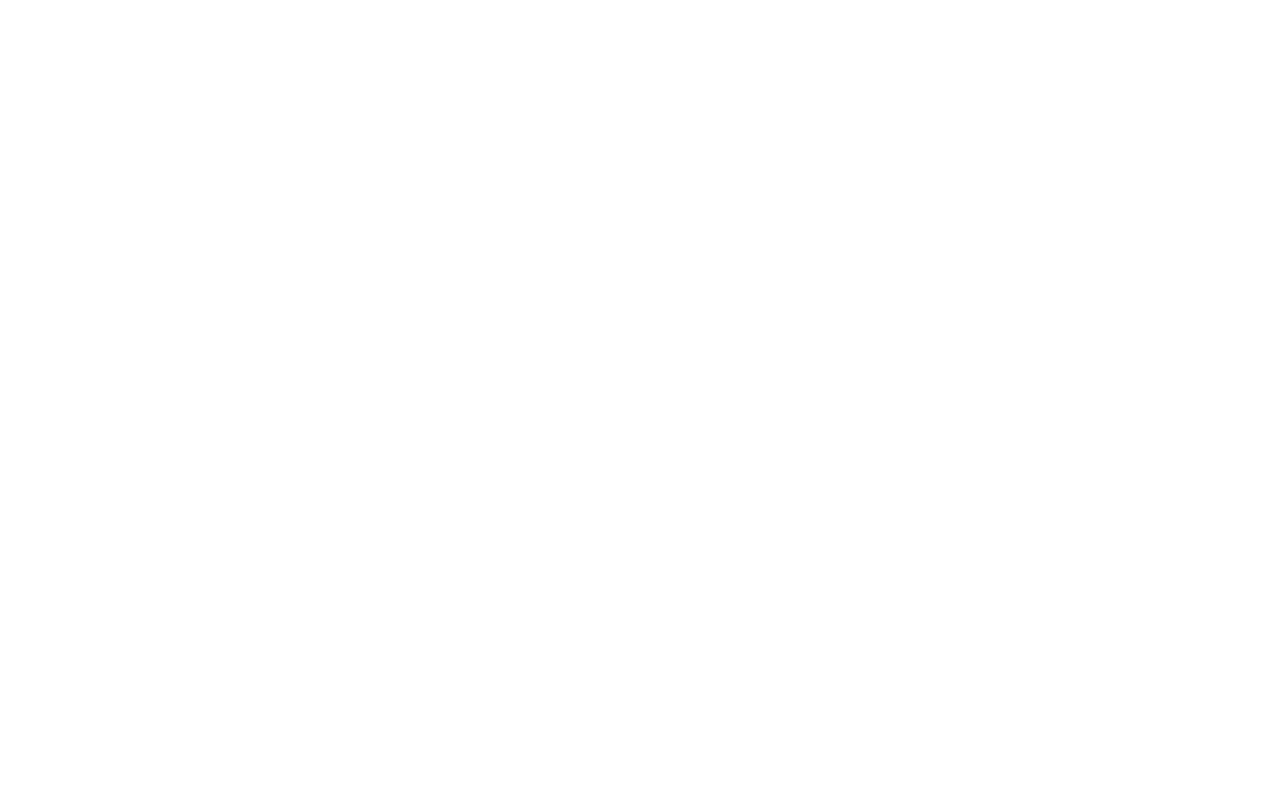
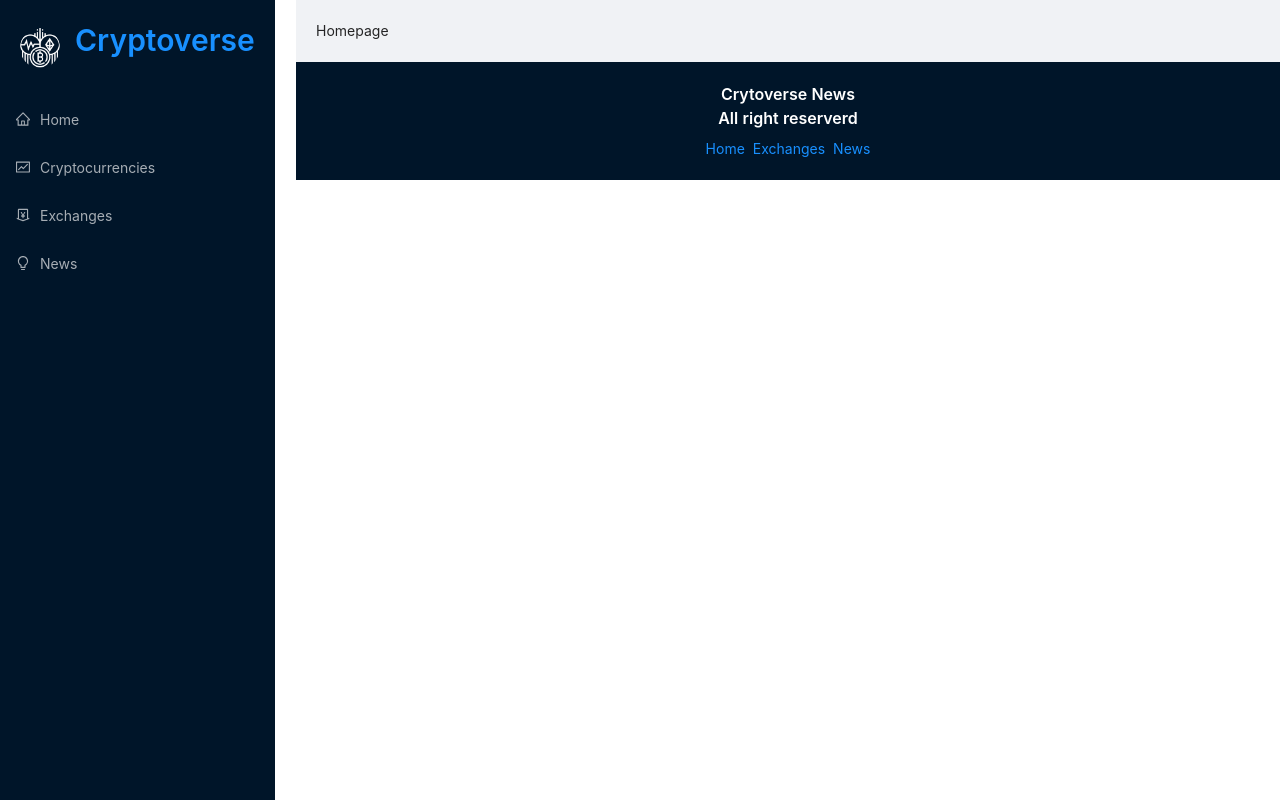
Before and after one commit to phminh3033/Crypto-Web, a React (Create React App) app: page / in a window 1280 px wide. Built offline with nearby package versions, Linux system fonts and the light colour scheme.

Commit message:
end layout

```diff
--- a/package.json
+++ b/package.json
@@ -18,6 +18,7 @@
     "react-chartjs-2": "^4.1.0",
     "react-dom": "^18.0.0",
     "react-redux": "^7.2.8",
+    "react-router-dom": "^6.3.0",
     "react-scripts": "5.0.0",
     "web-vitals": "^2.1.4"
   },
--- a/public/index.html
+++ b/public/index.html
@@ -11,7 +11,7 @@
     />
     <link rel="apple-touch-icon" href="%PUBLIC_URL%/logo192.png" />
     <link rel="manifest" href="%PUBLIC_URL%/manifest.json" />
-    <title>Cryto News</title>
+    <title>Cryptoverse News</title>
   </head>
   <body>
     <div id="root"></div>
--- /dev/null
+++ b/src/App.css
@@ -0,0 +1,378 @@
+:root{
+    --text-primary:#000;
+    --bgPrimary:#fff;
+    --bgSecondary: #F9F9F9;
+    --pink: #0071bd;
+    --light-blue: #e6f7ff;
+    --border: #d9d9d9;
+}
+
+* {
+    margin: 0;
+    padding: 0;
+    box-sizing: border-box;
+}
+
+a:hover{
+    color: var(--pink) !important;
+}
+
+.app{
+    display: flex;
+    overflow: hidden;
+}
+
+.navbar{
+    flex: 0.2;
+    background-color: rgb(0, 21, 41);
+}
+
+.main{
+    flex: 0.8;
+    width: 100%;
+
+}
+.routes{
+    padding: 20px;
+}
+.nav-container{
+    position: fixed;
+    left: 0;
+    margin: 10px;
+    height: 100vh;
+    margin: 0px;
+    background-color: rgb(0, 21, 41);
+}
+
+.logo-container{
+    background-color: #001529;
+    display: flex;
+    padding: 20px;
+    align-items: center;
+    width: 100%;
+}
+.logo{
+    margin:0 0 0 15px;
+}
+.logo a{
+   color: white;
+}
+.menu-control-container{
+    display: none !important;
+    position: absolute !important;
+    right: 10px !important;
+    top: 25px !important;
+    font-size: 1.2rem !important;
+    background-color: var(--bgSecondary) !important;
+    border: none !important;
+}
+
+.loader{
+    height: 81vh;
+    display: flex;
+    justify-content: center;
+    align-items: center;
+}
+
+@media screen and (max-width:1300px){
+    .main{
+        margin-left: 50px;
+    }
+}
+
+@media screen and (max-width:1170px){
+    .main{
+        margin-left: 50px;
+    }
+}
+
+@media screen and (max-width:1000px){
+    .main{
+        margin-left: 100px;
+    }
+}
+
+@media screen and (max-width:800px){
+    .app{
+        flex-direction: column;
+        overflow: hidden;
+    }
+
+    .navbar{
+        flex: 1;
+    }
+
+    .main{
+        flex: 1;
+        margin-top: 90px;
+        margin-left: 0px;
+        margin-right: 10px;
+    }
+
+    .nav-container{
+        height: 8vh;
+        position:fixed;
+        width: 100%;
+        z-index: 100;
+        background-color: var(--bgSecondary);
+    }
+
+    .menu-control-container{
+        display: block !important;
+    }
+
+    .ant-menu{
+        position: absolute;
+        right: 0px;
+    }
+    .home-title{
+        font-size: 1.4rem !important;
+    }
+    .show-more{
+        font-size: 1.3rem !important;
+    }
+}
+
+.coin-detail-container{
+    margin: 30px;
+}
+
+.coin-heading-container{
+    display: flex;
+    justify-content: center;
+    align-items: center;
+    flex-direction: column;
+    border-bottom: 1px solid var(--border);
+    padding-top: 20px;
+    padding-bottom: 20px;
+    gap: 10px;
+}
+
+.coin-heading-container .coin-name{
+    font-weight: 900;
+    color: var(--pink);
+}
+
+.coin-heading-container p{
+    font-size: 1rem;
+    opacity: 0.9;
+    margin-bottom: 20px;
+}
+
+.stats-container{
+    display: flex;
+    justify-content: space-between;
+    align-items: center;
+    gap: 40px;
+}
+
+.stats-container h2{
+    font-weight: 700;
+    font-size: 1.4rem;
+    margin-top: 20px;
+    color: var(--pink);
+}
+
+.coin-details-heading{
+    font-weight: 700 !important;
+    margin-top: 20px !important;
+    color: var(--pink) !important;
+}
+
+.coin-stats{
+    display: flex;
+    justify-content: space-between;
+    border-bottom: 1px solid var(--border);
+    font-size: 1rem;
+    opacity: 0.9;
+    padding: 20px;
+
+}
+
+.coin-stats-name{
+    display: flex;
+    gap: 10px;
+    font-size: 1rem;
+}
+
+.stats{
+    font-weight: 800;
+}
+
+.coin-value-statistics-heading p{
+    font-size: 1rem;
+    opacity: 0.9;
+}
+
+.coin-desc-link{
+    display: flex;
+    gap: 40px;
+    margin-top: 40px;
+    padding-top: 20px;
+}
+
+.coin-desc-link h2{
+    font-weight: 700;
+    color: var(--pink);
+}
+
+.coin-desc-link p{
+    font-size: 1rem;
+    opacity: 0.9;
+}
+
+.coin-desc-link a{
+    color: var(--pink);
+}
+
+.coin-desc-link h3{
+    font-weight: 700;
+}
+
+.coin-desc{
+    flex: 0.5;
+}
+
+.coin-links{
+  padding: 0px 20px;
+    flex: 0.5;
+}
+
+.coin-link{
+    display: flex;
+    justify-content: space-between;
+    align-items: center;
+    border-bottom: 1px solid var(--border);
+    padding: 20px;
+}
+
+.link-name{
+    text-transform: capitalize;
+    font-size: 1rem;
+}
+
+.coin-link a{
+    color: var(--pink);
+    font-weight: 700;
+    font-size: 1rem;
+}
+
+.coin-link:hover, .coin-stats:hover{
+    background-color: var(--bgSecondary);
+}
+
+@media screen and (max-width:1000px){
+    .stats-container{
+        flex-direction: column;
+    }
+    .coin-desc-link{
+        flex-direction: column;
+    }
+    .stats-container h2{
+        margin-top: 0px;
+    }
+}
+
+@media screen and (max-width: 500px){
+    .coin-links{
+        padding: 0px;
+    }
+    .coin-detail-container{
+        margin: 0;
+    }
+}
+@media screen and (max-width: 500px){
+    .heading{
+        margin-top: 20px;
+    }
+}
+
+.select-news{
+    width: 180px;
+}
+.news-card{
+    min-height: 300px !important;
+}
+.news-image-container{
+    display: flex !important;
+    justify-content: space-between !important;
+}
+.news-title{
+width: 70%;
+}
+
+.news-image-container .img{
+    width:100px;
+    height:100px;
+}
+.news-card p{
+    color: black;
+    margin: 10px 0px !important;
+}
+.provider-container{
+    display: flex;
+    justify-content: space-between;
+}
+.provider-name{
+    margin-left: 10px;
+}
+
+.chart-header{
+    display: flex;
+    justify-content: space-between;
+    gap: 50px;
+    color: #0071bd;
+}
+.chart-title{
+    color: #0071bd !important;
+}
+.price-container{
+    display: flex !important;
+    gap: 20px !important;
+    align-items: center !important;
+    flex-wrap: wrap !important;
+}
+.price-change{
+    font-weight: 900 !important;
+}
+.current-price{
+    margin-top: 0px !important;
+    font-weight: 900 !important;
+}
+.home-heading-container{
+    display: flex;
+    justify-content: space-between;
+    align-items: center;
+    margin-top: 40px;
+}
+.show-more{
+    margin-top: 0px !important;
+}
+.exchange-image{
+    margin: 0px 10px !important;
+}
+.search-crypto{
+    margin: 20px auto 30px auto;
+    width: 250px;
+}
+.crypto-card-container{
+    min-height: 65vh !important;
+}
+.crypto-card{
+    min-width: 250px;
+}
+.crypto-card .crypto-image{
+    width:35px;
+}
+.select-timeperiod{
+    width: 200px !important;
+    margin-top: 20px !important;
+}
+
+.footer {
+    background-color: #001529;
+    display: flex;
+    flex-direction: column;
+    padding: 20px;
+    align-items: center;
+}
--- a/src/App.js
+++ b/src/App.js
@@ -2,12 +2,49 @@ import React from 'react';
 import { Switch, Route, Link } from 'react-router-dom';
 import { Layout, Typography, Space } from 'antd';
 
+import { Navbar, Exchanges, Homepage, Cryptocurrencies, CryptoDetails, News } from './components';
+import './App.css'
+
 const App = () => {
   return (
     <div className="app">
-        <div className="navbar"></div>
-        <div className="main"></div>
-        <div className="footer"></div>
+        <div className="navbar">
+          <Navbar/>
+        </div>
+        <div className="main">
+          <Layout>
+            <div className="routes">
+              <Switch>
+                <Route exact path="/">
+                  <Homepage/>
+                </Route>
+                <Route exact path="/exchanges">
+                  <Exchanges/>
+                </Route>
+                <Route exact path="/cryptocurrencies">
+                  <Cryptocurrencies/>
+                </Route>
+                <Route exact path="/crypto/:coinId">
+                  <CryptoDetails/>
+                </Route>
+                <Route exact path="/news">
+                  <News/>
+                </Route>
+              </Switch>
+            </div>
+          </Layout>
+          <div className="footer">
+            <Typography.Title level={5} style={{color: 'white', textAlign: 'center'}}>
+              Crytoverse News <br/>
+              All right reserverd
+            </Typography.Title>
+            <Space>
+              <Link to="/">Home</Link>
+              <Link to="/exchanges">Exchanges</Link>
+              <Link to="/news">News</Link>
+            </Space>
+          </div>
+        </div>
     </div>
   );
 }
--- /dev/null
+++ b/src/components/CryptoDetails.jsx
@@ -0,0 +1,9 @@
+import React from 'react'
+
+const CryptoDetails = () => {
+  return (
+    <div>CryptoDetails</div>
+  )
+}
+
+export default CryptoDetails
--- /dev/null
+++ b/src/components/Cryptocurrencies.jsx
@@ -0,0 +1,9 @@
+import React from 'react'
+
+const Cryptocurrencies = () => {
+  return (
+    <div>Cryptocurrencies</div>
+  )
+}
+
+export default Cryptocurrencies
--- /dev/null
+++ b/src/components/Exchanges.jsx
@@ -0,0 +1,9 @@
+import React from 'react'
+
+const Exchanges = () => {
+  return (
+    <div>Exchanges</div>
+  )
+}
+
+export default Exchanges
--- /dev/null
+++ b/src/components/Homepage.jsx
@@ -0,0 +1,9 @@
+import React from 'react'
+
+const Homepage = () => {
+  return (
+    <div>Homepage</div>
+  )
+}
+
+export default Homepage
--- a/src/components/Navbar.jsx
+++ b/src/components/Navbar.jsx
@@ -1,8 +1,35 @@
-import React from 'react'
+import React from 'react';
+import { Button, Menu, Typography, Avatar } from 'antd';
+import { Link } from 'react-router-dom';
+import { HomeOutlined, MoneyCollectOutlined, BulbOutlined, FundOutlined, MenuOutlined } from '@ant-design/icons';
+
+import icon from '../images/cryptocurrency.png';
 
 const Navbar = () => {
   return (
-    <div>Navbar</div>
+    <div className="nav-container">
+        <div className="logo-container">
+            <Avatar src={icon} size="large"/>
+            <Typography.Title level={2} className="logo">
+                <Link to="/">Cryptoverse</Link>
+            </Typography.Title>
+            {/* <Button className="menu-control-container"></Button> */}
+        </div>
+        <Menu theme="dark">
+            <Menu.Item icon={<HomeOutlined/>}>
+                <Link to="/">Home</Link>
+            </Menu.Item>
+            <Menu.Item icon={<FundOutlined/>}>
+                <Link to="/cryptocurrencies">Cryptocurrencies</Link>
+            </Menu.Item>
+            <Menu.Item icon={<MoneyCollectOutlined/>}>
+                <Link to="/exchanges">Exchanges</Link>
+            </Menu.Item>
+            <Menu.Item icon={<BulbOutlined/>}>
+                <Link to="/news">News</Link>
+            </Menu.Item>
+        </Menu>
+    </div>
   )
 }
 
--- /dev/null
+++ b/src/components/News.jsx
@@ -0,0 +1,9 @@
+import React from 'react'
+
+const News = () => {
+  return (
+    <div>News</div>
+  )
+}
+
+export default News
--- /dev/null
+++ b/src/components/index.js
@@ -0,0 +1,6 @@
+export { default as Navbar } from './Navbar';
+export { default as Homepage } from './Homepage';
+export { default as Exchanges } from './Exchanges';
+export { default as Cryptocurrencies } from './Cryptocurrencies';
+export { default as CryptoDetails } from './CryptoDetails';
+export { default as News } from './News';
--- a/src/index.js
+++ b/src/index.js
@@ -1,6 +1,13 @@
 import React from 'react';
 import ReactDOM from 'react-dom';
+import { BrowserRouter as Router } from 'react-router-dom';
 
 import App from './App';
+import 'antd/dist/antd.css'; //apply and activate ant design
 
-ReactDOM.render(<App/>, document.getElementById('root'));
+ReactDOM.render(
+    <Router>
+        <App/>
+    </Router>,
+    document.getElementById('root')
+);
```
Also changed, not shown: src/images/cryptocurrency.png (added), 1 other file (tests, documents, lock files or other folders).
